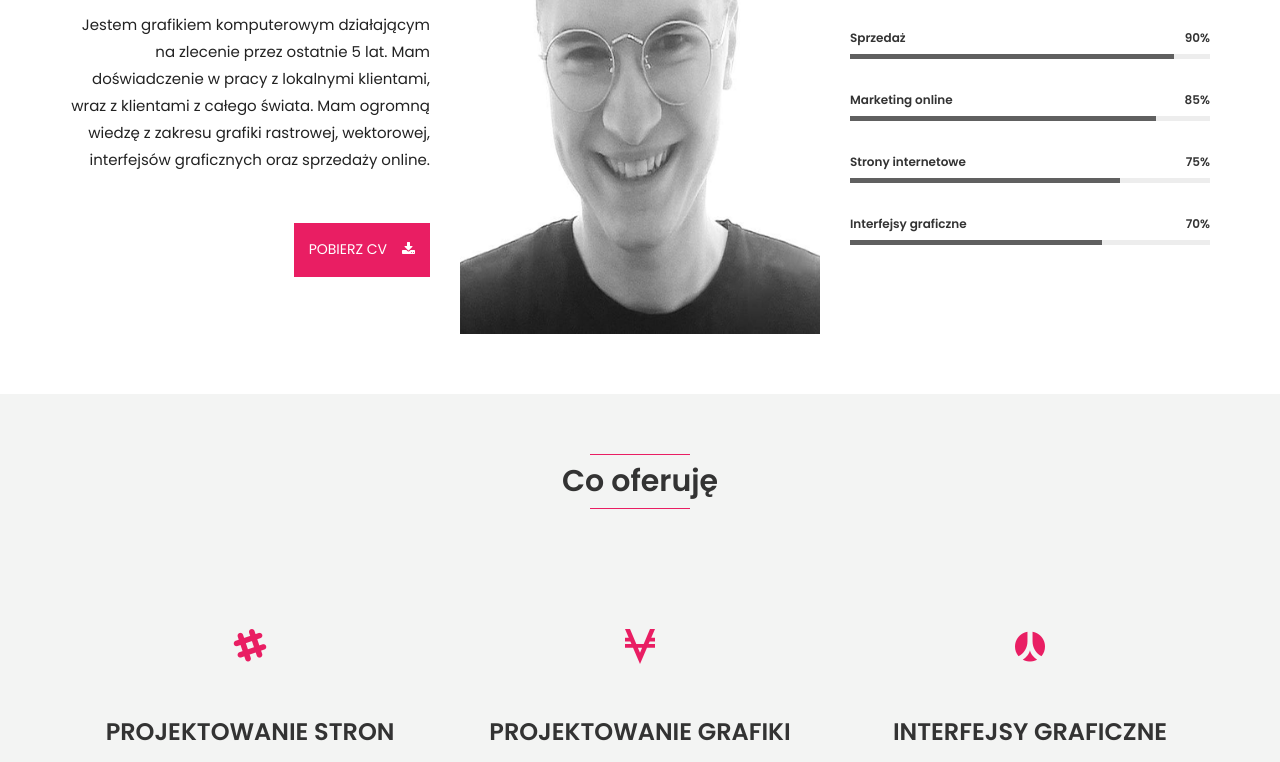
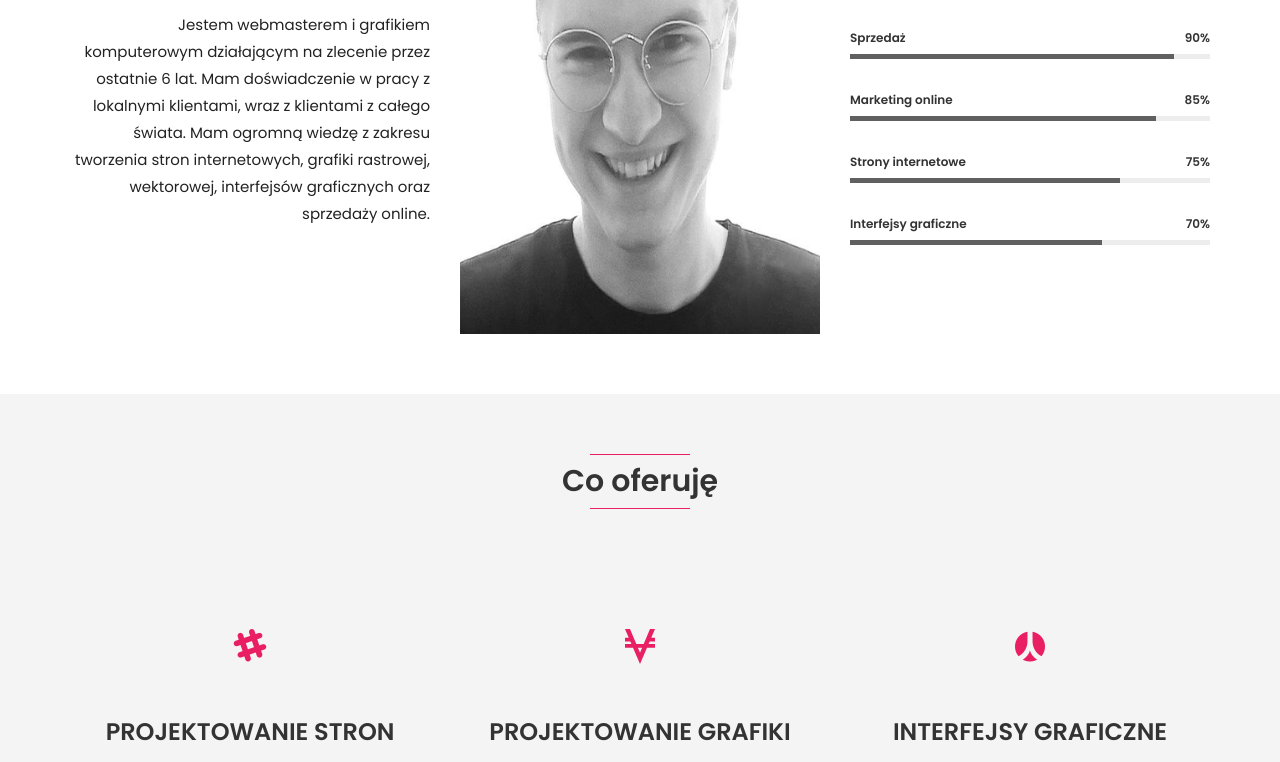
Before and after one commit to korczynski-website/korczynski-website.github.io, a plain HTML site: page index.html in a window 1280 px wide. Shown: the part 1028-1790 px from the top of the page. Drawn offline with Linux system fonts and the light colour scheme.

Commit message:
Update index.html

```diff
--- a/index.html
+++ b/index.html
@@ -174,8 +174,8 @@
                     <div class="about-text-left">
                         <h2>Adam Korczyński</h2> <!--edit name-->
                         <h3>Freelancer</h3> <!--edit designation-->
-                        <p>Jestem grafikiem komputerowym działającym na zlecenie przez ostatnie 5 lat. Mam doświadczenie w pracy z lokalnymi klientami, wraz z klientami z całego świata. Mam ogromną wiedzę z zakresu grafiki rastrowej, wektorowej, interfejsów graficznych oraz sprzedaży online. </p>
-                        <a href="images/about/demo-cv.png" download>Pobierz CV &nbsp; &nbsp;<i class="fa fa-download"></i></a>
+                        <p>Jestem webmasterem i grafikiem komputerowym działającym na zlecenie przez ostatnie 6 lat. Mam doświadczenie w pracy z lokalnymi klientami, wraz z klientami z całego świata. Mam ogromną wiedzę z zakresu tworzenia stron internetowych, grafiki rastrowej, wektorowej, interfejsów graficznych oraz sprzedaży online. </p>
+
                     </div>
                 </div>
 
```
